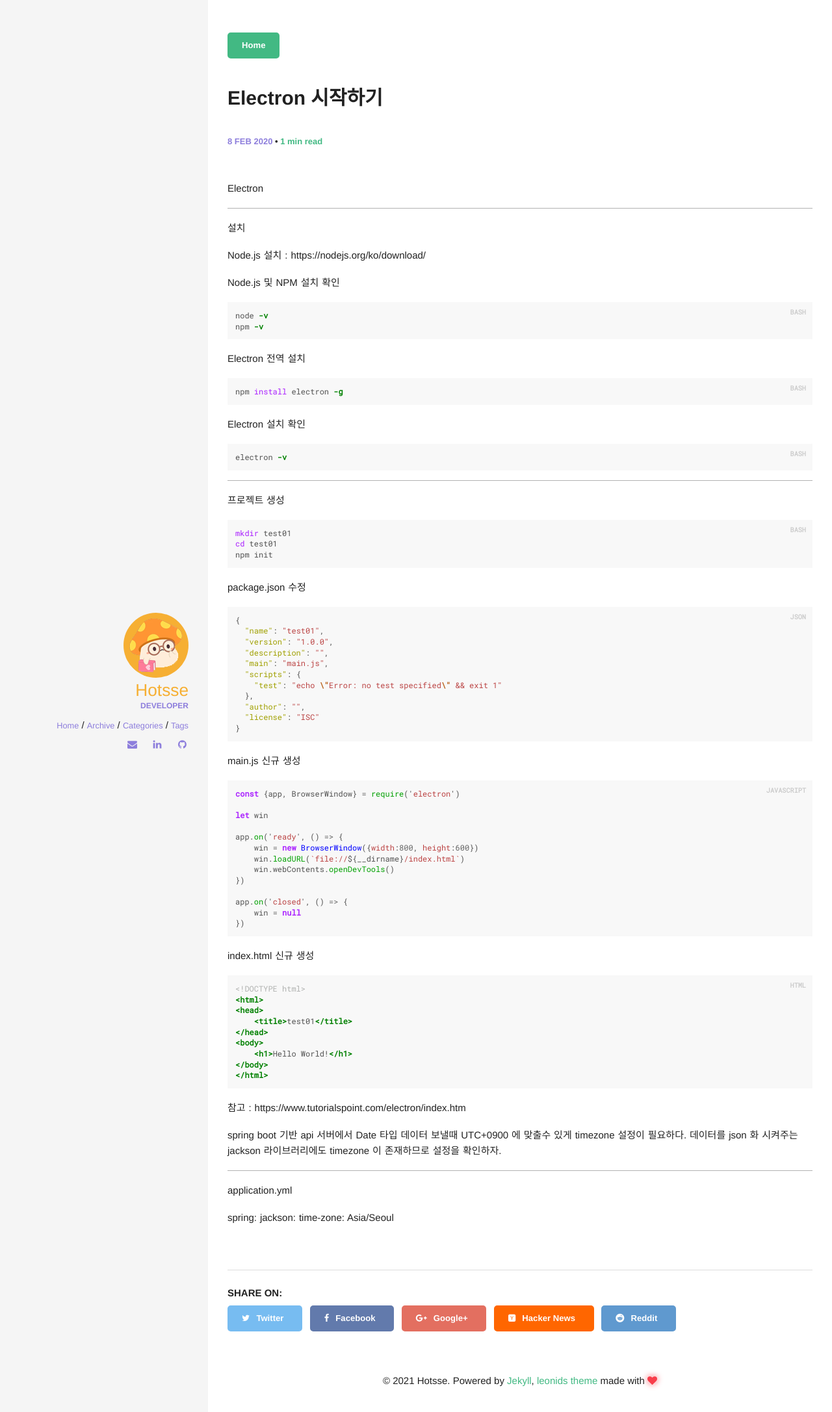
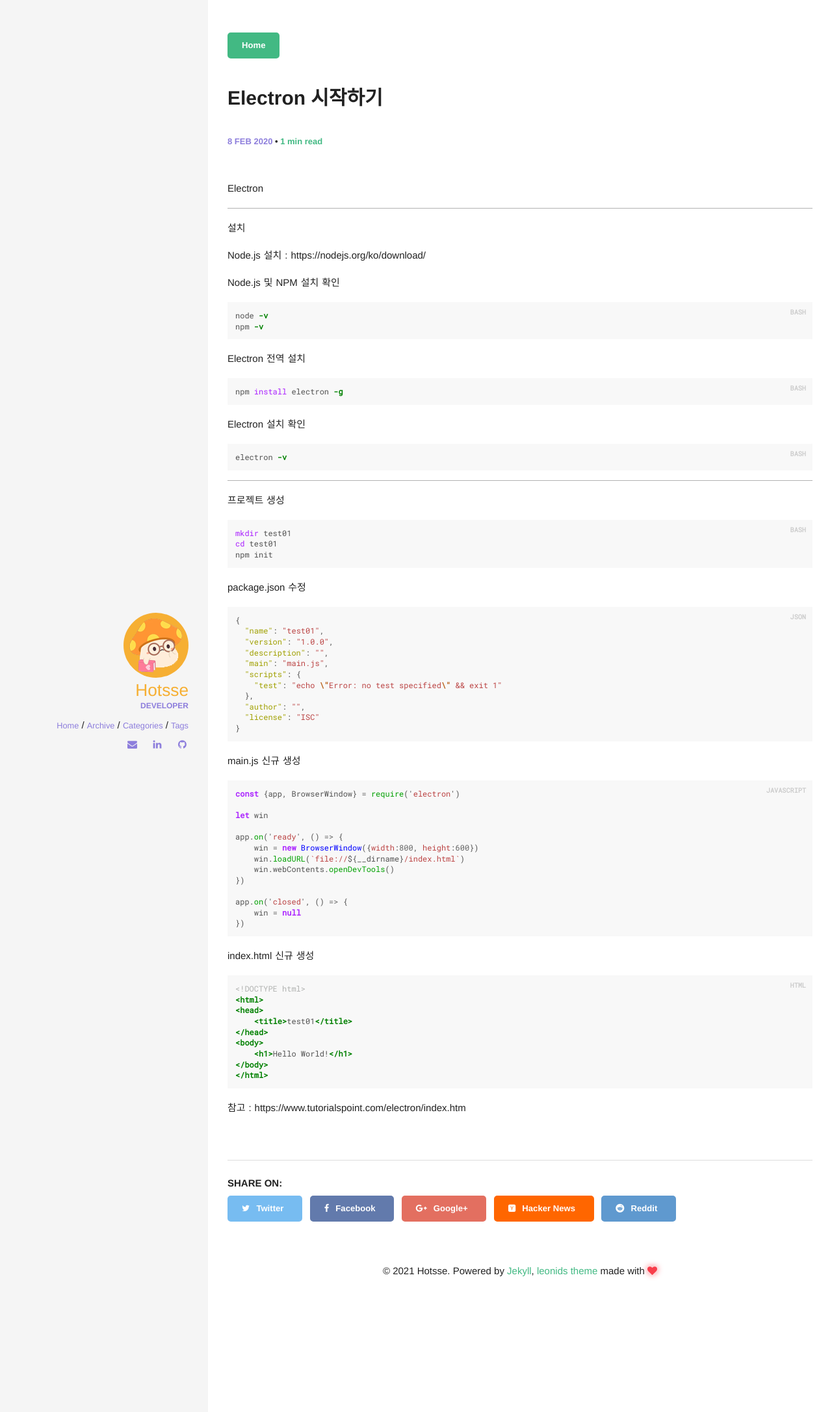
Before and after one commit to Hotsse/hotsse.github.io, a Jekyll site: the page built from _posts/2020-02-08-Electron 시작하기.md, in a window 1280 px wide. Shown: the top 2173 px of the page at 65% size. Built offline with Jekyll 4.4.1, drawn with Linux system fonts in a browser that asks for light colours; comment, search, counter and statistics services are not loaded.

Commit message:
Update 2020-02-08-Electron 시작하기.md

```diff
--- a/_posts/2020-02-08-Electron 시작하기.md
+++ b/_posts/2020-02-08-Electron 시작하기.md
@@ -86,23 +86,3 @@
 
 
 참고 : https://www.tutorialspoint.com/electron/index.htm
-
-
-
-
-
-
-
-
-
-spring boot 기반 api 서버에서 Date 타입 데이터 보낼때
-UTC+0900 에 맞출수 있게 timezone 설정이 필요하다.
-데이터를 json 화 시켜주는 jackson 라이브러리에도 timezone 이 존재하므로 설정을 확인하자.
-
----
-
-application.yml
-
-spring:
-  jackson:
-    time-zone: Asia/Seoul
```
